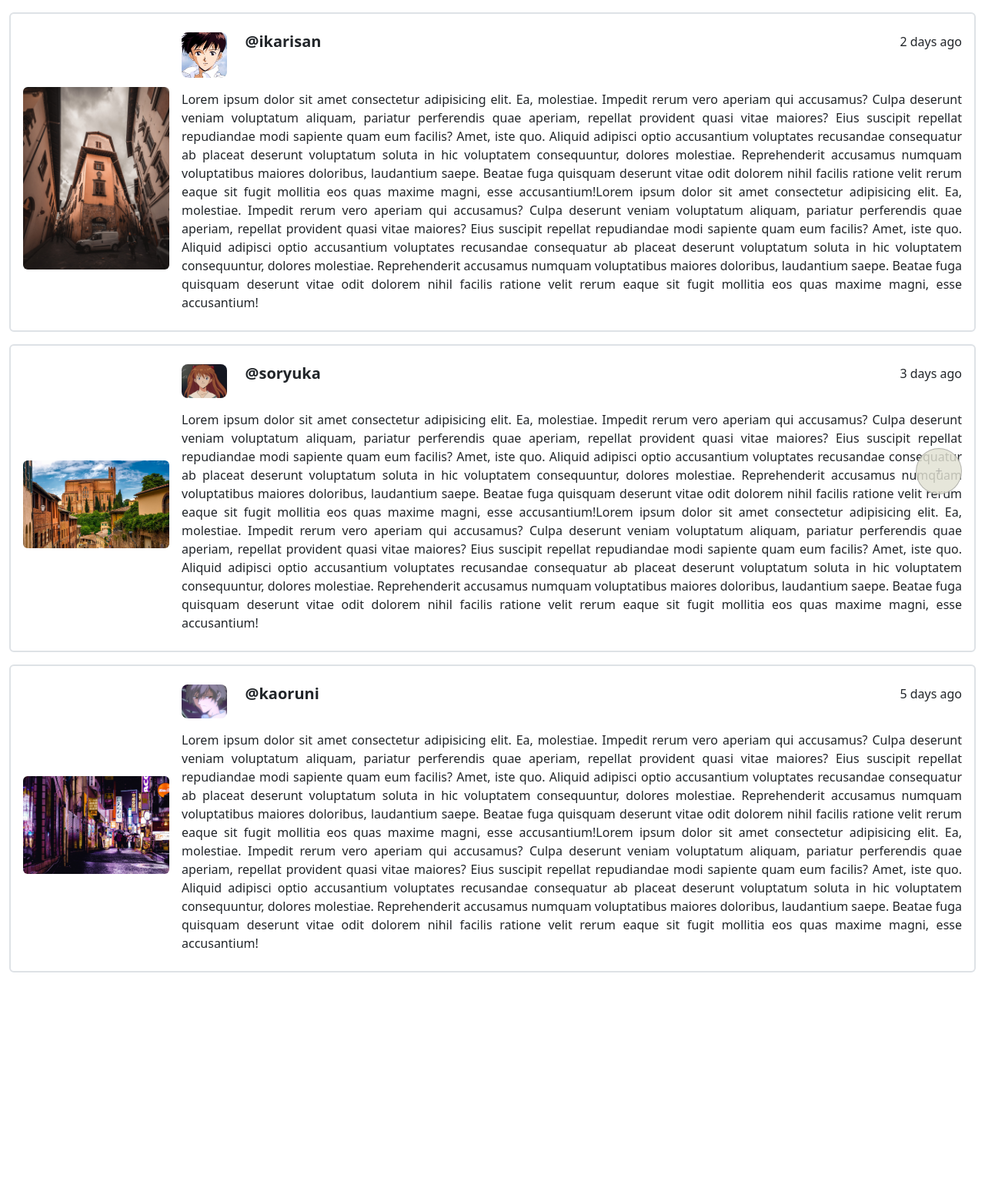
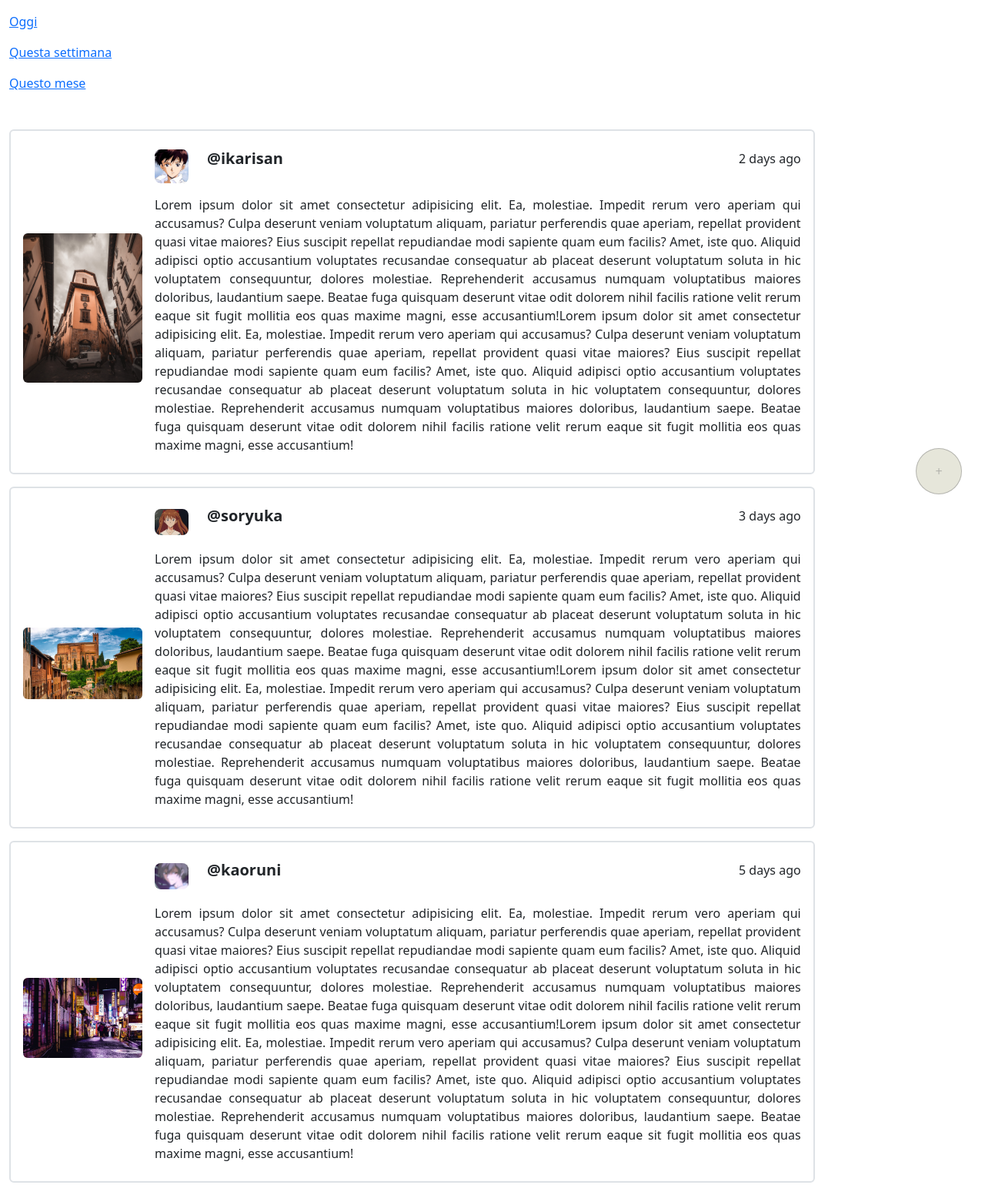
Before and after one commit to nMaax/iaw-workspace, a Flask app: page / in a window 1280 px wide. Shown: the part 128-1680 px from the top of the page at 77% size. Before the commit the page ends 1391 px from the top, so only its background shows below. Run offline with Flask 2, Linux system fonts and the light colour scheme.

Commit message:
Re-adding aside bar

```diff
--- a/templates/index.html
+++ b/templates/index.html
@@ -1,6 +1,20 @@
 {% extends 'base_template.html' %}
 {% block title%}Homepage{% endblock %}
 {% block content %}
+
+<!-- ASIDE BAR -->
+<!-- To nest a new grid into a specifc cell (col) of another grid add a new .row -->
+<!-- https://getbootstrap.com/docs/5.2/layout/grid/#nesting -->
+<aside class="col-12 col-lg-2">
+    <div class="py-3 row">
+        <div class="col-4 col-lg-12"><p class="aside-paragraph"><a href="#">Oggi</a></p></div>
+        <div class="col-4 col-lg-12"><p class="aside-paragraph"><a href="#">Questa settimana</a></p></div>
+        <div class="col-4 col-lg-12"><p class="aside-paragraph"><a href="#">Questo mese</a></p></div>
+    </div>
+</aside>
+
+<!-- ARTICLES -->
+<main class="col-12 col-lg-10">
 
 {% for article in articles %}
 
@@ -32,6 +46,8 @@
 
 {% endfor %}
 
+</main>
+
 <!-- Plus Button fixed over page-->
 <button class="plus-button">+</button>
 
```
Lines whose indentation alone changed are shown as unchanged.
